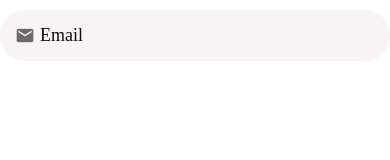
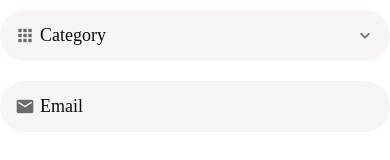
Before and after one commit to saravpereira/DoneWithIt, a React Native app: screen / in a window 390 px wide. Shown: the top 160 px of the page. Built offline with nearby package versions, Linux system fonts and the light colour scheme.

Commit message:
picker items

```diff
--- a/App.js
+++ b/App.js
@@ -1,3 +1,4 @@
+import React, { useState } from "react";
 import WelcomeScreen from "./src/components/welcomeScreen/WelcomeScreen";
 import ViewImageScreen from "./src/components/viewImageScreen/ViewImageScreen";
 import { View, Text } from "react-native";
@@ -8,10 +9,34 @@ import MessagesScreen from "./src/components/messagesScreen/MessagesScreen";
 import MyAccountScreen from "./src/components/myAccountScreen/MyAccountScreen";
 import ListingsScreen from "./src/components/listingsScreen/ListingsScreen";
 import AppTextInput from "./src/components/common/textInput/AppTextInput";
+import AppPicker from "./src/components/common/picker/AppPicker";
+
+const categories = [
+  {
+    label: "Furniture",
+    value: 1,
+  },
+  {
+    label: "Clothing",
+    value: 2,
+  },
+  {
+    label: "Cameras",
+    value: 3,
+  },
+];
 
 export default function App() {
+  const [category, setSelectedCategory] = useState(null);
   return (
     <Screen>
+      <AppPicker
+        selectedItem={category}
+        onSelectedItem={setSelectedCategory}
+        placeholder="Category"
+        icon="apps"
+        items={categories}
+      />
       <AppTextInput placeholder="Email" icon="email" />
     </Screen>
   );
--- /dev/null
+++ b/src/components/common/picker/AppPicker.js
@@ -0,0 +1,70 @@
+import React, { useState } from "react";
+import {
+  Modal,
+  TouchableWithoutFeedback,
+  View,
+  Button,
+  FlatList,
+} from "react-native";
+import { MaterialCommunityIcons } from "@expo/vector-icons";
+import { styles } from "./styles";
+import defaultStyles from "../../../constants/styles";
+import AppText from "../text/AppText";
+import Screen from "../screen/Screen";
+import PickerItem from "./PickerItem";
+
+const AppPicker = ({
+  icon,
+  items,
+  placeholder,
+  selectedItem,
+  onSelectedItem,
+}) => {
+  const [modalVisible, setModalVisible] = useState(false);
+
+  const handleItemSelection = (item) => {
+    setModalVisible(false);
+    onSelectedItem(item);
+  };
+
+  return (
+    <>
+      <TouchableWithoutFeedback onPress={() => setModalVisible(true)}>
+        <View style={styles.container}>
+          {icon && (
+            <MaterialCommunityIcons
+              name={icon}
+              size={20}
+              color={defaultStyles.colors.medium}
+            />
+          )}
+          <AppText style={styles.text}>
+            {selectedItem ? selectedItem.label : placeholder}
+          </AppText>
+          <MaterialCommunityIcons
+            name="chevron-down"
+            size={20}
+            color={defaultStyles.colors.medium}
+          />
+        </View>
+      </TouchableWithoutFeedback>
+      <Modal visible={modalVisible} animationType="slide">
+        <Screen>
+          <Button title="Close" onPress={() => setModalVisible(false)} />
+          <FlatList
+            data={items}
+            keyExtractor={(item) => item.value.toString()}
+            renderItem={({ item }) => (
+              <PickerItem
+                label={item.label}
+                onPress={() => handleItemSelection(item)}
+              />
+            )}
+          />
+        </Screen>
+      </Modal>
+    </>
+  );
+};
+
+export default AppPicker;
--- /dev/null
+++ b/src/components/common/picker/PickerItem.js
@@ -0,0 +1,14 @@
+import React from "react";
+import { TouchableOpacity } from "react-native";
+import { styles } from "./styles";
+import AppText from "../text/AppText";
+
+const PickerItem = ({ label, onPress }) => {
+  return (
+    <TouchableOpacity onPress={onPress}>
+      <AppText style={styles.textPickerItem}>{label}</AppText>
+    </TouchableOpacity>
+  );
+};
+
+export default PickerItem;
--- /dev/null
+++ b/src/components/common/picker/styles/index.js
@@ -0,0 +1,21 @@
+import { StyleSheet } from "react-native";
+import colors from "../../../../constants/colors";
+
+export const styles = StyleSheet.create({
+  container: {
+    backgroundColor: colors.light,
+    borderRadius: 25,
+    flexDirection: "row",
+    width: "100%",
+    padding: 15,
+    marginVertical: 10,
+    alignItems: "center",
+    gap: 5,
+  },
+  text: {
+    flex: 1,
+  },
+  textPickerItem: {
+    padding: 20,
+  },
+});
--- a/src/components/common/text/AppText.js
+++ b/src/components/common/text/AppText.js
@@ -3,7 +3,7 @@ import { Text } from "react-native";
 import defaultStyles from "../../../constants/styles";
 
 const AppText = ({ children, style }) => {
-  return <Text style={[style.text, defaultStyles.text]}>{children}</Text>;
+  return <Text style={[style, defaultStyles.text]}>{children}</Text>;
 };
 
 export default AppText;
```
